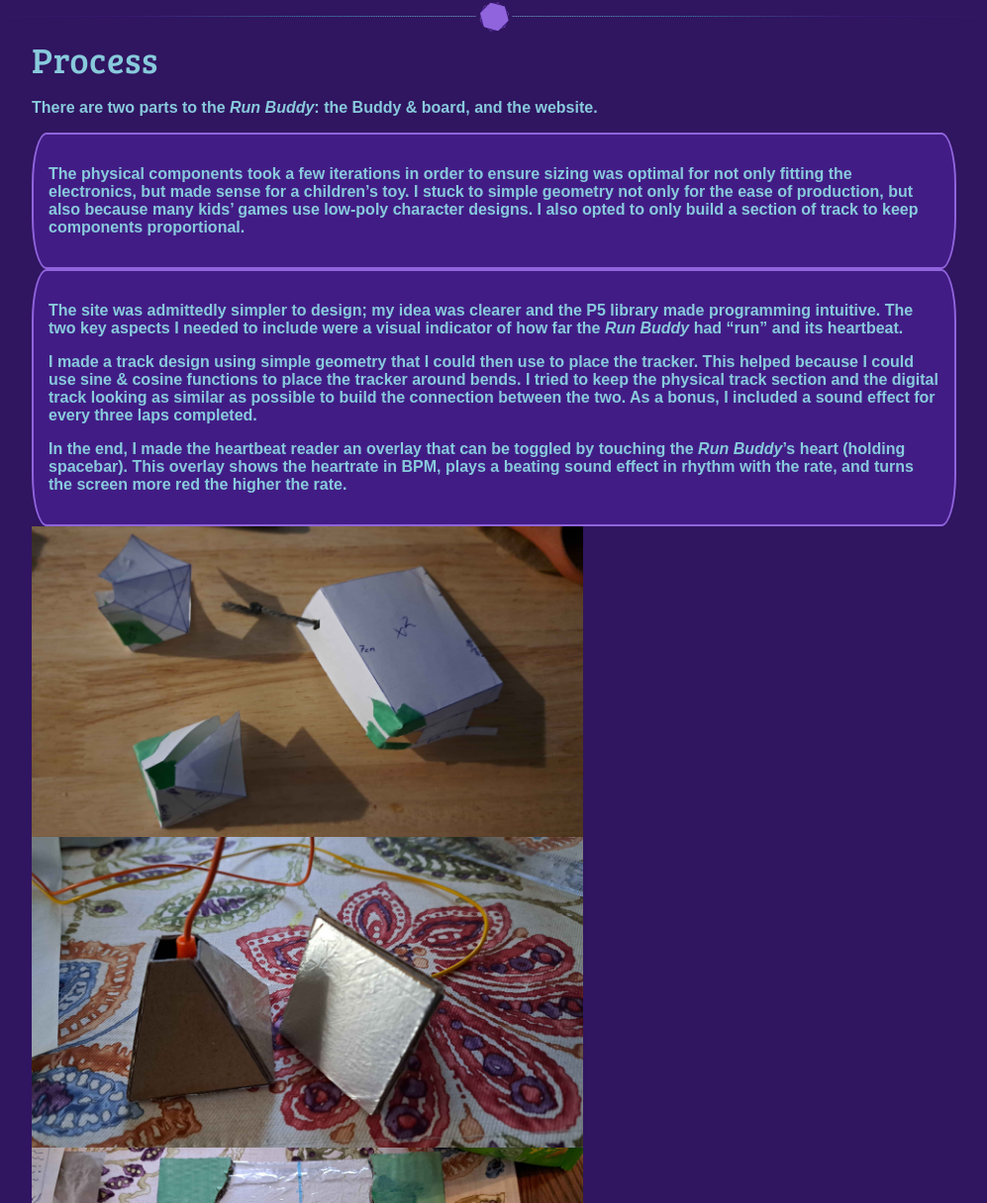
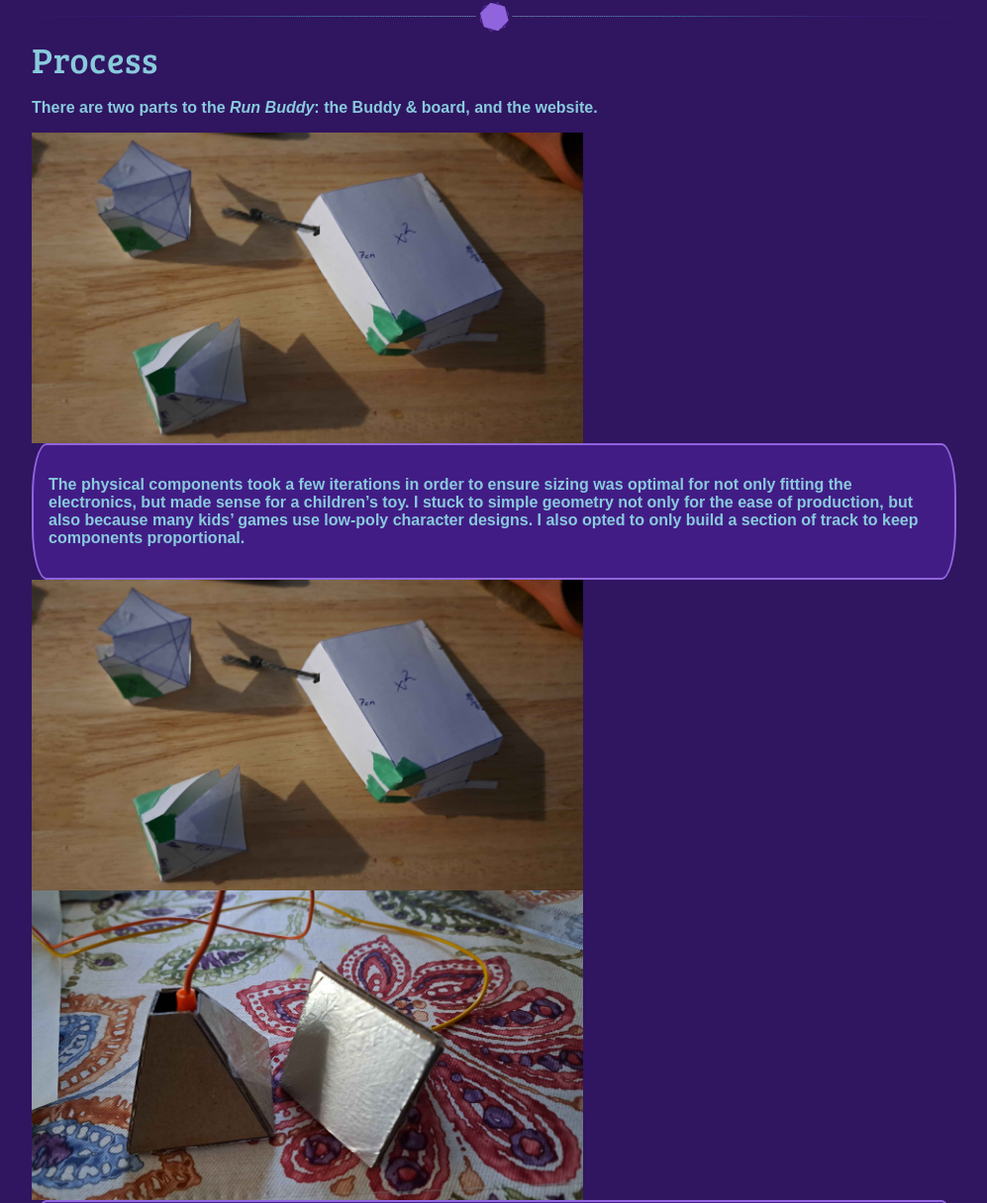
Before and after one commit to sheRaidan/portfolio, a plain HTML site: page p1.html in a window 1280 px wide. Shown: the part 766-1982 px from the top of the page at 99% size, without its empty margins (141-1138 px from the left). Drawn offline with Linux system fonts and the light colour scheme; a web font is replaced by a local one.

Commit message:
Fix HTML formatting and structure

```diff
--- a/p1.html
+++ b/p1.html
@@ -39,7 +39,8 @@
     <p style="grid-column-start: 3; grid-column-end: 11;">
         There are two parts to the <i>Run Buddy</i>: the Buddy & board, and the website.
     </p>
-    <div class="textbox">
+    <img src="img/projects/paper.png" class="left" style="width: 100%;">
+    <div class="textbox right">
         <p>
             The physical components took a few iterations in order to ensure sizing was optimal
             for not only fitting the electronics, but made sense for a children’s toy. I stuck to
@@ -48,6 +49,8 @@
             proportional.
         </p>
     </div>
+    <img src="img/projects/paper.png" class="left" style="width: 100%;">
+    <img src="img/projects/feet.png" class="left" style="width: 100%;">
     <div class="textbox">
         <p>
             The site was admittedly simpler to design; my idea was clearer and the P5 library made
@@ -65,11 +68,9 @@
             sound effect in rhythm with the rate, and turns the screen more red the higher the rate.
         </p>
     </div>
-    <img src="img/projects/paper.png" class="left" style="width: 100%;">
-    <img src="img/projects/feet.png" class="left" style="width: 100%;">
     <img src="img/projects/board.png" class="left" style="width: 100%;">
     <img src="img/projects/justTrack.png" class="left" style="width: 100%;">
     <img src="img/projects/overlayProto.png" class="left" style="width: 100%;">
-    <iframe src="img/projects/rbVideo.mp4" class="left" style="width: 100%;"></iframe>
+    <iframe src="img/projects/rbVideo.mp4" class="left"></iframe>
 </body>
 </html>
```
